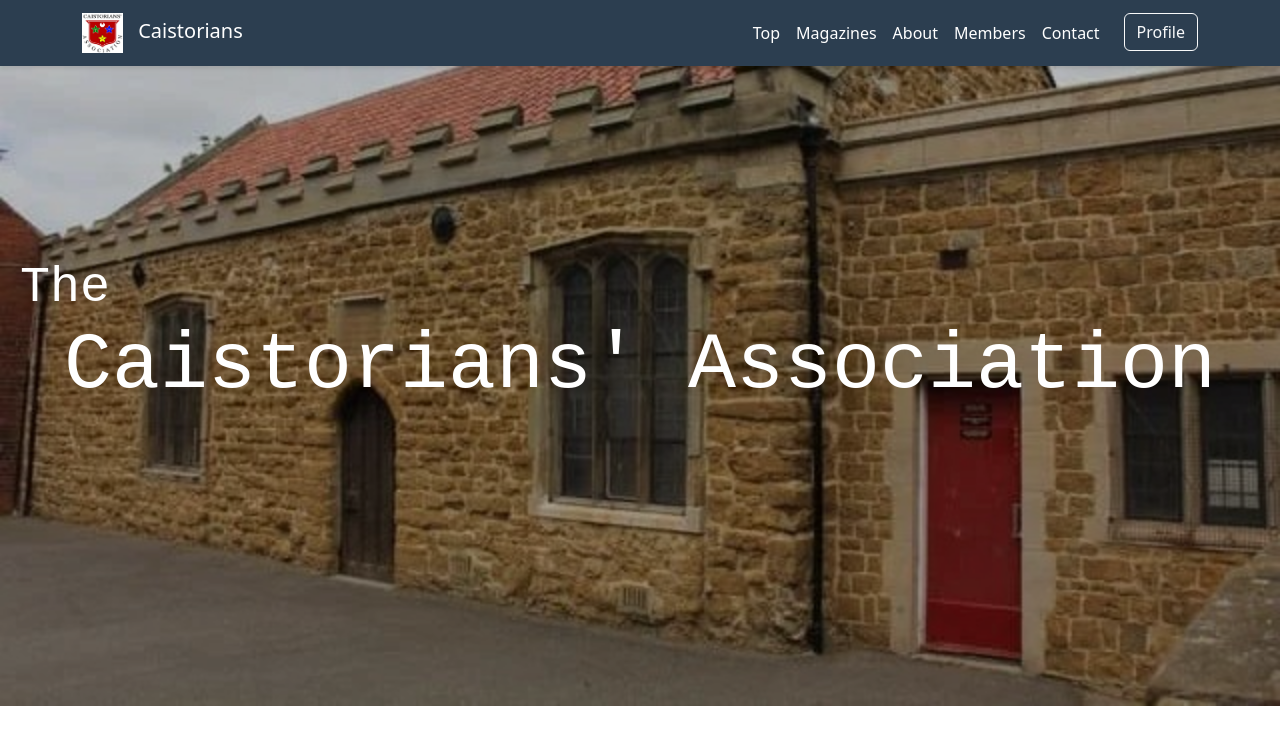
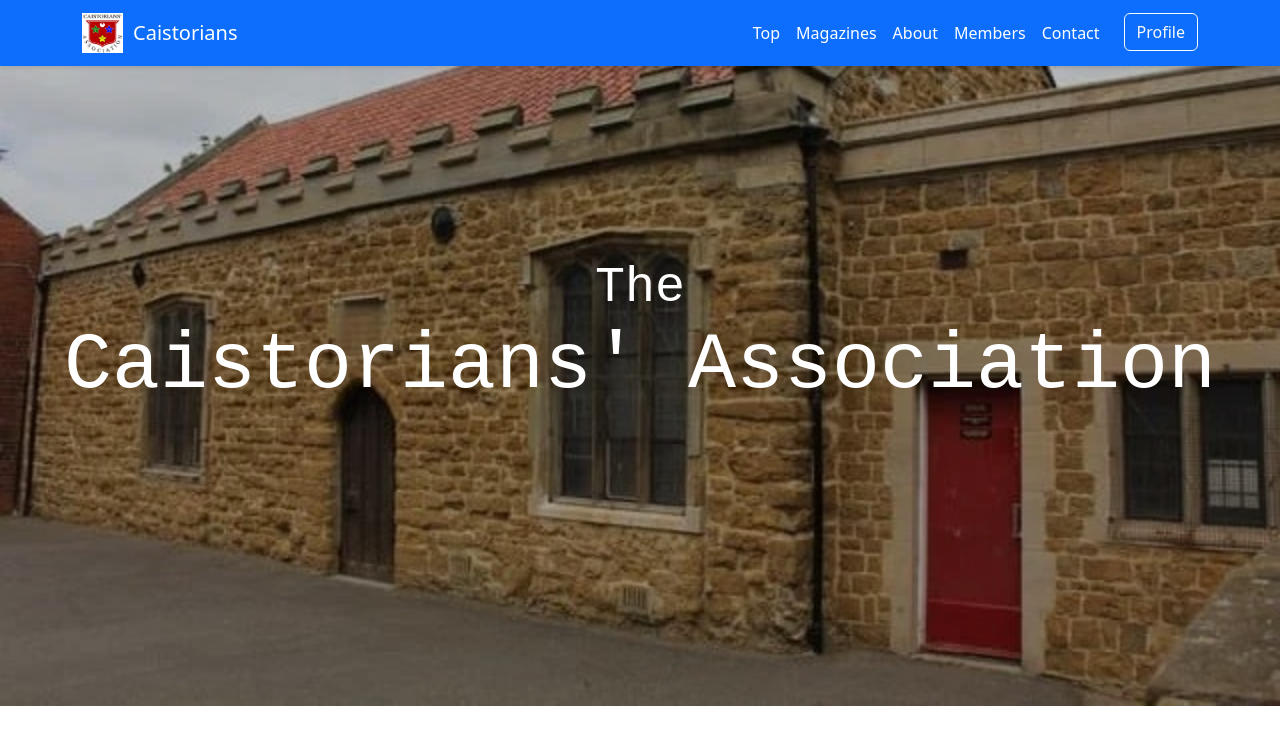
Before and after one commit to ConstantSeal592/Caistorians_Website, a Django app: template myproject/frontend/templates/frontend/index.html in a window 1280 px wide. Shown: the top 745 px of the page. Run offline with Django 5.2, Linux system fonts and the light colour scheme; the template is opened without the code that fills it, so the values that code supplies are empty; parts of the project's set-up code (start-up, migrations or seed data) failed here and were passed over.

Commit message:
rueben consider merging this

```diff
--- a/myproject/accounts/models.py
+++ b/myproject/accounts/models.py
@@ -4,7 +4,8 @@
 class CustomUser(AbstractUser):
     bio = models.TextField(blank=True, null=True)
     profile_pic = models.ImageField(upload_to='profiles/', blank=True, null=True)
-
+    dob = models.DateField(blank=True, null=True)
+    phone = models.CharField(max_length=20, blank=True, null=True)
     groups = models.ManyToManyField(
         Group,
         related_name='customuser_set',  # avoids clash with auth.User.groups
--- a/myproject/frontend/templates/frontend/index.html
+++ b/myproject/frontend/templates/frontend/index.html
@@ -1,34 +1,36 @@
 {% load static %}
 
 <!DOCTYPE html>
-<html>
+<html lang="en">
 
 <head>
+    <meta charset="UTF-8">
     <title>Caistorians</title>
     <link rel="stylesheet" href="https://cdn.jsdelivr.net/npm/bootstrap@5.3.0/dist/css/bootstrap.min.css">
     <link rel="stylesheet" href="{% static 'frontend/styles.css' %}">
-
     <script src="{% static 'frontend/scroll.js' %}" defer></script>
 </head>
 
 <body>
-    <nav class="navbar navbar-expand-lg navbar-custom sticky-top">
+    <!-- Navbar -->
+    <nav class="navbar navbar-expand-lg navbar-custom sticky-top bg-primary">
         <div class="container">
-            <a class="navbar-brand" href="#">
-                <img src="{% static 'images/Logo.png' %}" alt="Logo">
+            <a class="navbar-brand d-flex align-items-center" href="/">
+                <img src="{% static 'images/Logo.png' %}" alt="Logo" style="height:40px; margin-right:10px;">
                 Caistorians
             </a>
             <button class="navbar-toggler" type="button" data-bs-toggle="collapse" data-bs-target="#navbarNav"
                 aria-controls="navbarNav" aria-expanded="false" aria-label="Toggle navigation">
-                <span class="navbar-toggler-icon" style="color:white;"></span>
+                <span class="navbar-toggler-icon"></span>
             </button>
+
             <div class="collapse navbar-collapse" id="navbarNav">
                 <ul class="navbar-nav ms-auto">
-                    <li class="nav-item"><a class="nav-link" href="#title">Top</a></li>
-                    <li class="nav-item"><a class="nav-link" href="#magazines">Magazines</a></li>
-                    <li class="nav-item"><a class="nav-link" href="#about">About</a></li>
-                    <li class="nav-item"><a class="nav-link" href="#members">Members</a></li>
-                    <li class="nav-item"><a class="nav-link" href="#contact">Contact</a></li>
+                    <li class="nav-item"><a class="nav-link text-white" href="#title">Top</a></li>
+                    <li class="nav-item"><a class="nav-link text-white" href="#magazines">Magazines</a></li>
+                    <li class="nav-item"><a class="nav-link text-white" href="#about">About</a></li>
+                    <li class="nav-item"><a class="nav-link text-white" href="#members">Members</a></li>
+                    <li class="nav-item"><a class="nav-link text-white" href="#contact">Contact</a></li>
                     <li class="nav-item">
                         <a class="btn btn-outline-light ms-3" href="{% url 'profile' %}">Profile</a>
                     </li>
@@ -37,25 +39,31 @@
         </div>
     </nav>
 
-    <div class="title-screen " id="title">
-        <img src="{% static 'frontend/OldHall.jpg' %}" alt="OldHall">
+    <!-- Hero Section -->
+    <div class="title-screen" id="title">
+        <img src="{% static 'frontend/OldHall.jpg' %}" alt="OldHall" class="img-fluid w-100">
         <div class="background">
-            <div class="text">
+            <div class="text text-center">
                 <h2>The</h2>
                 <h1>Caistorians' Association</h1>
             </div>
         </div>
     </div>
+
     <br><br>
+
     <div class="grid_layout">
         {% for widget in widgets %}
-        {% if widget.type == "file" %}
-        {% include widget.file with data=widget.parameters %}
-        {% elif widget.type == "string" %}
-        {{widget.html}}
-        {% endif %}
+            {% if widget.type == "file" %}
+                {% include widget.file with data=widget.parameters %}
+            {% elif widget.type == "string" %}
+                {{ widget.html }}
+            {% endif %}
         {% endfor %}
     </div>
+
+    <!-- Bootstrap JS Bundle (needed for navbar toggler) -->
+    <script src="https://cdn.jsdelivr.net/npm/bootstrap@5.3.0/dist/js/bootstrap.bundle.min.js"></script>
 </body>
 
 </html>
```
Also changed, not shown: myproject/accounts/templates/accounts/profile.html (+12 -7 lines), myproject/accounts/views.py (+26 -5 lines), myproject/accounts/migrations/0002_customuser_dob_customuser_phone.py (added), myproject/db.sqlite3.
